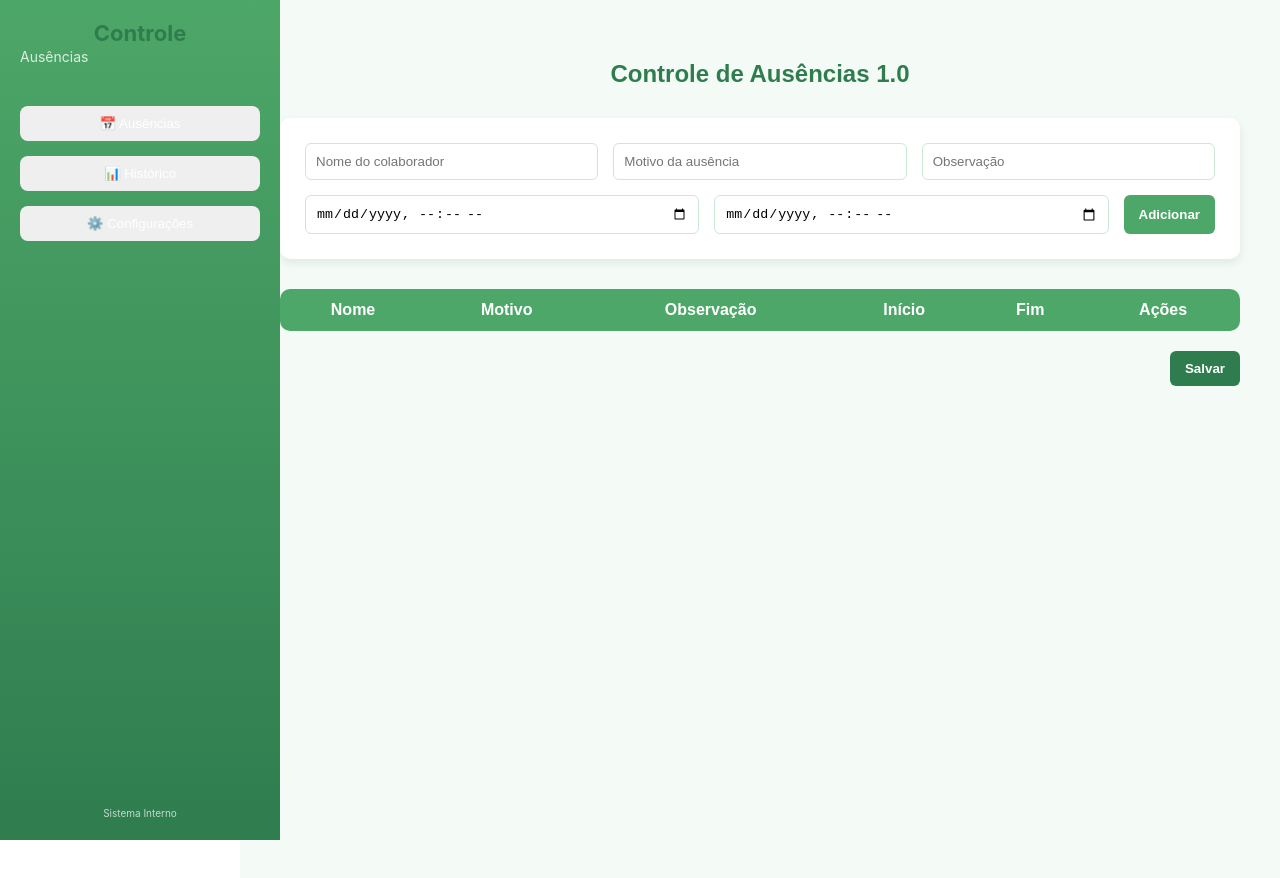
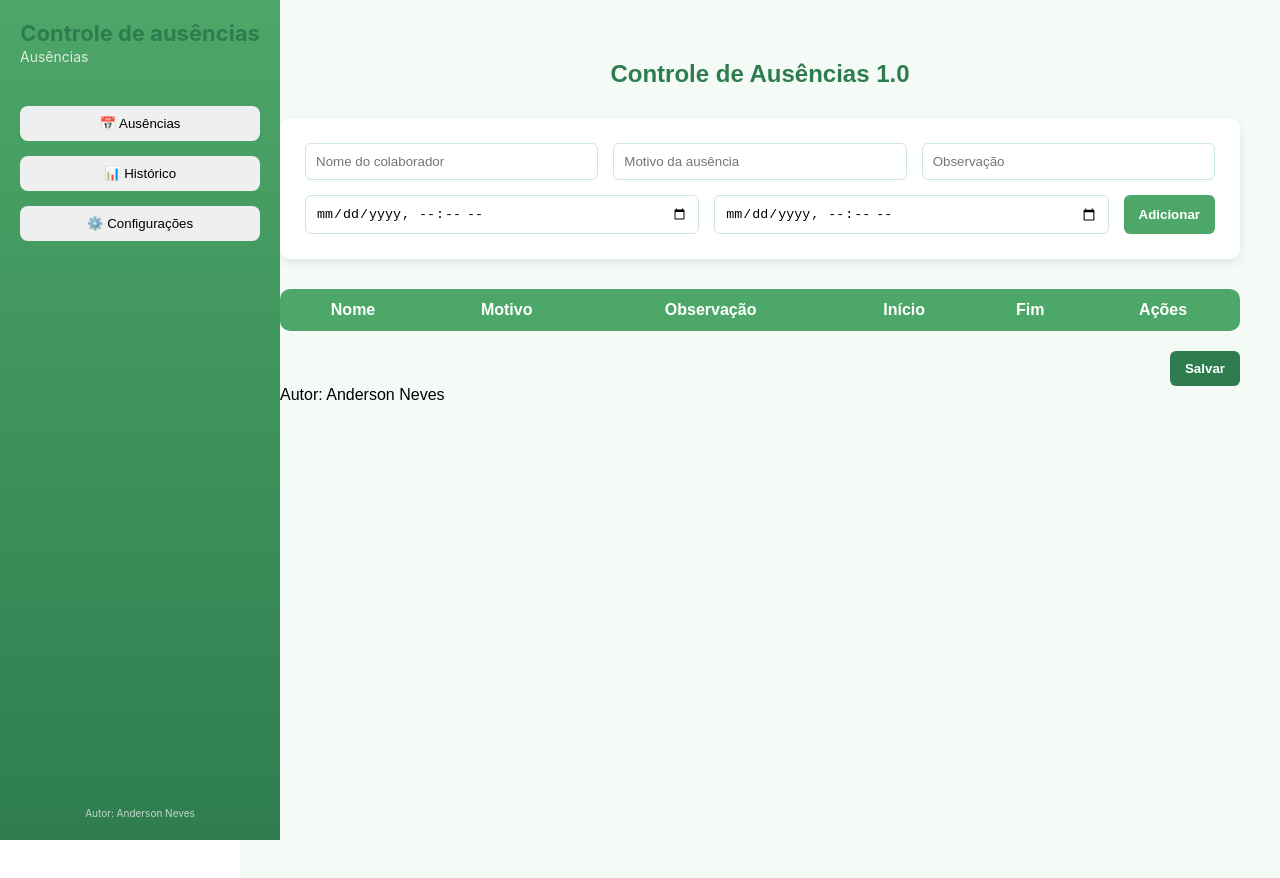
Before and after one commit to neves1697/controle_ausencias, a React (Create React App) app in the folder controle_ausencias/: page / in a window 1280 px wide. Built offline with nearby package versions, Linux system fonts and the light colour scheme.

Commit message:
Feat: Adicionando footer

```diff
--- a/controle_ausencias/src/Components/BarraNavegacao.jsx
+++ b/controle_ausencias/src/Components/BarraNavegacao.jsx
@@ -5,7 +5,7 @@ const BarraNavegacaoLateral = () => {
   return (
     <div className="sidebar">
       <div className="sidebar-logo">
-        <h2>Controle</h2>
+        <h2>Controle de ausências</h2>
         <span>Ausências</span>
       </div>
 
@@ -16,7 +16,7 @@ const BarraNavegacaoLateral = () => {
       </nav>
 
       <div className="sidebar-footer">
-        <small>Sistema Interno</small>
+        <small>Autor: Anderson Neves</small>
       </div>
     </div>
   );
--- a/controle_ausencias/src/Components/BarraNavegacaoLateral.css
+++ b/controle_ausencias/src/Components/BarraNavegacaoLateral.css
@@ -34,7 +34,7 @@
 
 .sidebar-item {
   text-decoration: none;
-  color: white;
+  color: black;
   padding: 10px 12px;
   border-radius: 8px;
   transition: 0.3s ease;
@@ -42,7 +42,7 @@
 }
 
 .sidebar-item:hover {
-  background-color: rgba(255, 255, 255, 0.15);
+  background-color: rgba(89, 217, 14, 0.622);
 }
 
 .sidebar-footer {
--- a/controle_ausencias/src/pages/Ausencias.jsx
+++ b/controle_ausencias/src/pages/Ausencias.jsx
@@ -146,6 +146,9 @@ export default function Ausencias() {
       <button className="btn-save" onClick={handleSalvar}>
         Salvar
       </button>
+      <div className="footer_inicio">
+        <footer>Autor: Anderson Neves</footer>
+      </div>
     </div>
   );
 }
```
